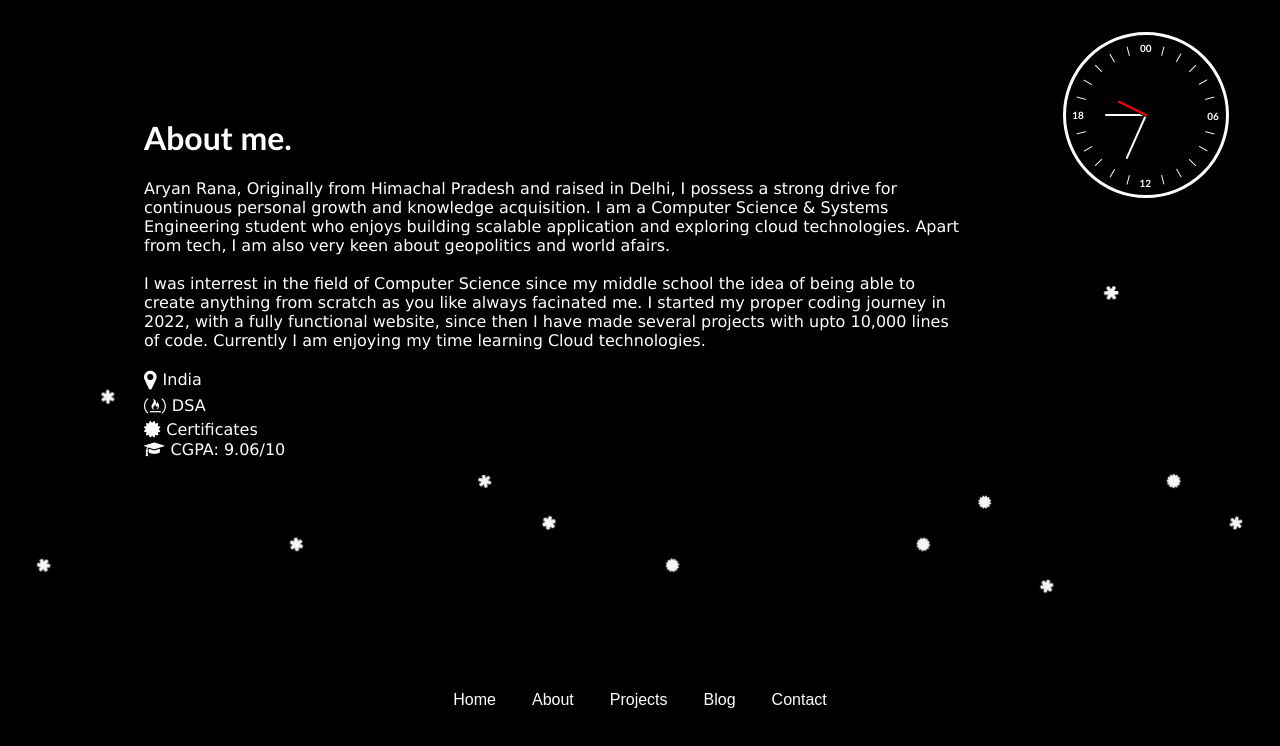
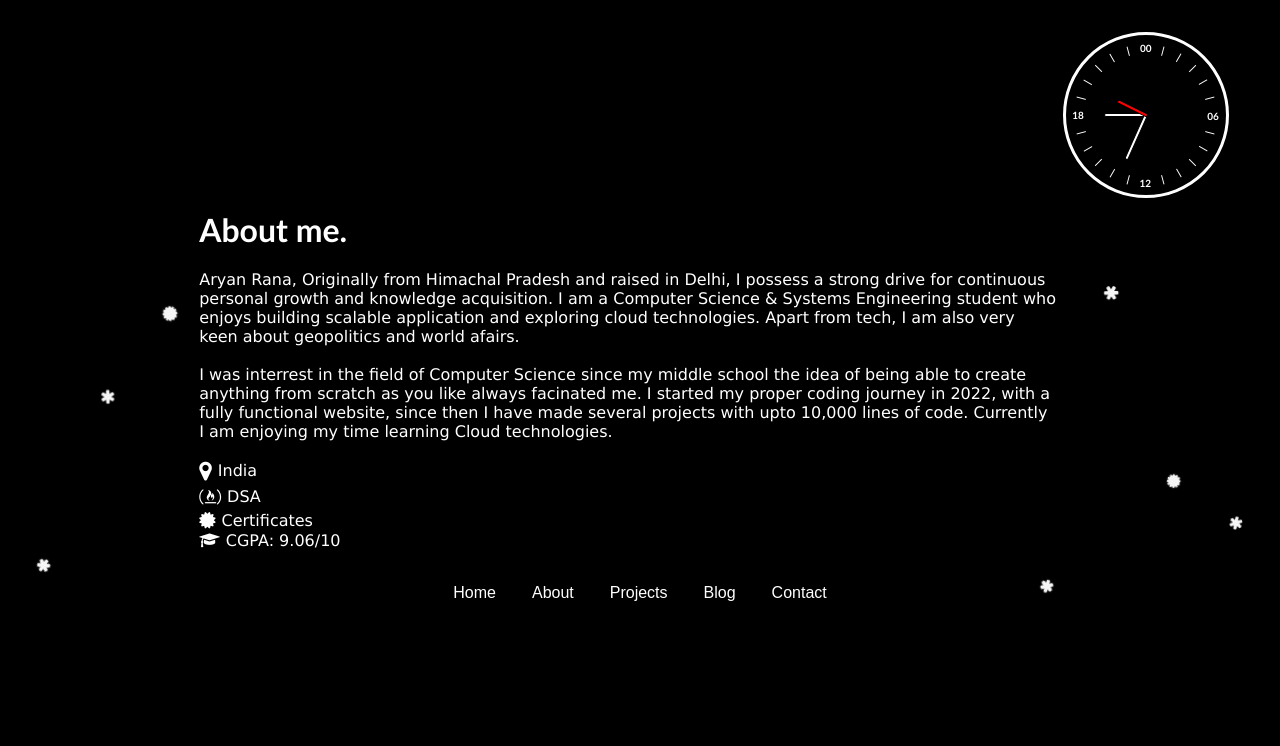
Before and after one commit to ar-rana/Portfolio, a React (Vite) app in the folder client/: page /about in a window 1280 px wide. Shown: the top 746 px of the page. Built offline with nearby package versions, Linux system fonts and the light colour scheme.

Commit message:
fixed css bug

```diff
--- a/client/src/Pages/About.tsx
+++ b/client/src/Pages/About.tsx
@@ -8,9 +8,9 @@ const About: React.FC = () => {
   return (
     <div className="page">
       <Clock />
-      <div className="section_container">
+      {/* <div className="section_container" style={{overflowY: 'visible'}}> */}
         <AboutView />
-      </div>
+      {/* </div> */}
       <Navigation />
     </div>
   );
--- a/client/src/components/AboutView/aboutView.module.css
+++ b/client/src/components/AboutView/aboutView.module.css
@@ -3,10 +3,12 @@
   margin-top: 2rem;
 }
 .about_view {
-  padding: 1rem;
+  padding: 1.5rem;
+  padding-left: 0;
+  padding-top: 0;
   display: flex;
   flex-direction: column;
-  width: 80%;
+  width: 67%;
   color: white;
   background-color: black;
 }
@@ -47,7 +49,7 @@
   padding: 2px;
   background-color: whitesmoke;
   border-radius: 10px;
-  max-height: 115px;
+  max-height: 112px;
   overflow-x: auto;
   direction: rtl; /* move scrollbar to left side */
 }
```
